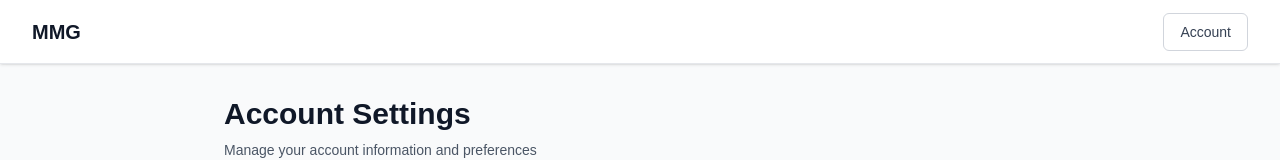
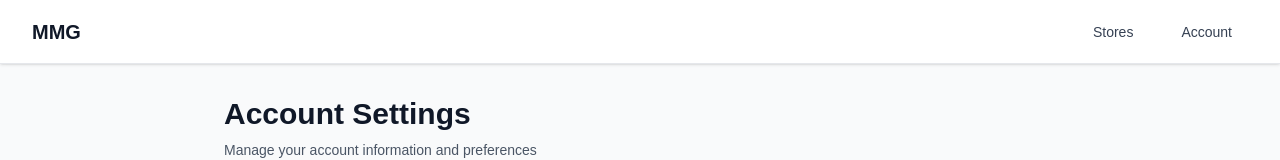
Before and after one commit to QingjieShen/automotive-inventory-master, a Next.js app: page /account in a window 1280 px wide. Shown: the top 160 px of the page. Built offline with nearby package versions, Linux system fonts and the light colour scheme; no server answers; sample sign-in values are in the browser's storage.

Commit message:
add the manage store button for superr admin but not on the nav banner

```diff
--- a/src/components/common/NavigationBanner.tsx
+++ b/src/components/common/NavigationBanner.tsx
@@ -1,35 +1,14 @@
 'use client'
 
 import { useRouter } from 'next/navigation'
-import { Store } from '@/types'
 import { useState } from 'react'
-import { useAuth } from '@/hooks/useAuth'
 
-interface NavigationBannerProps {
-  currentStore?: Store
-  showBackToStores?: boolean
-  onBackToStores?: () => void
-}
-
-export default function NavigationBanner({
-  currentStore,
-  showBackToStores = true,
-  onBackToStores
-}: NavigationBannerProps) {
+export default function NavigationBanner() {
   const router = useRouter()
-  const { isSuperAdmin } = useAuth()
   const [isMobileMenuOpen, setIsMobileMenuOpen] = useState(false)
 
-  const handleBackToStores = () => {
-    if (onBackToStores) {
-      onBackToStores()
-    } else {
-      router.push('/stores')
-    }
-  }
-
-  const handleManageStores = () => {
-    router.push('/admin/stores')
+  const handleStores = () => {
+    router.push('/stores')
     setIsMobileMenuOpen(false)
   }
 
@@ -53,47 +32,22 @@ export default function NavigationBanner({
             </div>
           </div>
 
-          {/* Store Name - Desktop */}
-          {currentStore && (
-            <div className="hidden md:block flex-1 text-center">
-              <h1 className="text-lg font-semibold text-gray-900">
-                {currentStore.name}
-              </h1>
-            </div>
-          )}
-
-          {/* Navigation Actions - Desktop */}
-          <div className="hidden md:flex items-center gap-3">
-            {/* Account Link */}
+          {/* Navigation Links - Desktop */}
+          <div className="hidden md:flex items-center gap-4">
+            <button
+              onClick={handleStores}
+              className="px-4 py-2 text-sm font-medium text-gray-700 hover:text-gray-900 hover:bg-gray-50 rounded-md transition-colors"
+              aria-label="Stores"
+            >
+              Stores
+            </button>
             <button
               onClick={handleAccount}
-              className="px-4 py-2 text-sm font-medium text-gray-700 bg-white border border-gray-300 rounded-md hover:bg-gray-50 focus:outline-none focus:ring-2 focus:ring-offset-2 focus:ring-blue-500 transition-colors"
-              aria-label="Account settings"
+              className="px-4 py-2 text-sm font-medium text-gray-700 hover:text-gray-900 hover:bg-gray-50 rounded-md transition-colors"
+              aria-label="Account"
             >
               Account
             </button>
-
-            {/* Manage Stores Link - Super Admin Only */}
-            {isSuperAdmin && (
-              <button
-                onClick={handleManageStores}
-                className="px-4 py-2 text-sm font-medium text-blue-700 bg-blue-50 border border-blue-300 rounded-md hover:bg-blue-100 focus:outline-none focus:ring-2 focus:ring-offset-2 focus:ring-blue-500 transition-colors"
-                aria-label="Manage stores"
-              >
-                Manage Stores
-              </button>
-            )}
-
-            {/* Back to Stores Button */}
-            {showBackToStores && (
-              <button
-                onClick={handleBackToStores}
-                className="px-4 py-2 text-sm font-medium text-gray-700 bg-white border border-gray-300 rounded-md hover:bg-gray-50 focus:outline-none focus:ring-2 focus:ring-offset-2 focus:ring-blue-500 transition-colors"
-                aria-label="Back to store selection"
-              >
-                Back to Stores
-              </button>
-            )}
           </div>
 
           {/* Mobile Menu Button */}
@@ -136,43 +90,20 @@ export default function NavigationBanner({
       {isMobileMenuOpen && (
         <div className="md:hidden border-t border-gray-200 bg-white">
           <div className="px-4 py-3 space-y-3">
-            {currentStore && (
-              <div className="text-center py-2">
-                <p className="text-sm font-semibold text-gray-900">
-                  {currentStore.name}
-                </p>
-              </div>
-            )}
-            {/* Account Link */}
+            <button
+              onClick={handleStores}
+              className="w-full px-4 py-2 text-sm font-medium text-gray-700 hover:text-gray-900 hover:bg-gray-50 rounded-md transition-colors text-left"
+              aria-label="Stores"
+            >
+              Stores
+            </button>
             <button
               onClick={handleAccount}
-              className="w-full px-4 py-2 text-sm font-medium text-gray-700 bg-white border border-gray-300 rounded-md hover:bg-gray-50 focus:outline-none focus:ring-2 focus:ring-offset-2 focus:ring-blue-500 transition-colors"
-              aria-label="Account settings"
+              className="w-full px-4 py-2 text-sm font-medium text-gray-700 hover:text-gray-900 hover:bg-gray-50 rounded-md transition-colors text-left"
+              aria-label="Account"
             >
               Account
             </button>
-            {/* Manage Stores Link - Super Admin Only */}
-            {isSuperAdmin && (
-              <button
-                onClick={handleManageStores}
-                className="w-full px-4 py-2 text-sm font-medium text-blue-700 bg-blue-50 border border-blue-300 rounded-md hover:bg-blue-100 focus:outline-none focus:ring-2 focus:ring-offset-2 focus:ring-blue-500 transition-colors"
-                aria-label="Manage stores"
-              >
-                Manage Stores
-              </button>
-            )}
-            {showBackToStores && (
-              <button
-                onClick={() => {
-                  handleBackToStores()
-                  setIsMobileMenuOpen(false)
-                }}
-                className="w-full px-4 py-2 text-sm font-medium text-gray-700 bg-white border border-gray-300 rounded-md hover:bg-gray-50 focus:outline-none focus:ring-2 focus:ring-offset-2 focus:ring-blue-500 transition-colors"
-                aria-label="Back to store selection"
-              >
-                Back to Stores
-              </button>
-            )}
           </div>
         </div>
       )}
```
